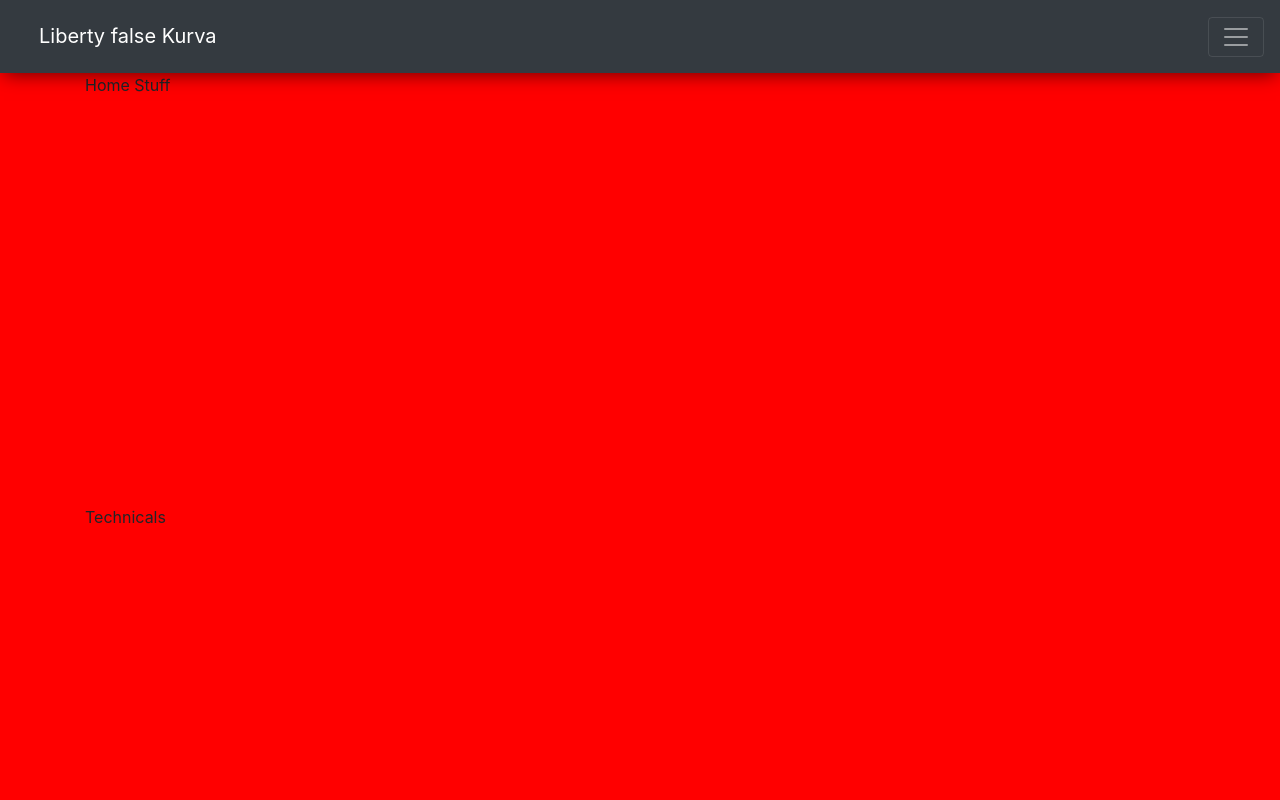
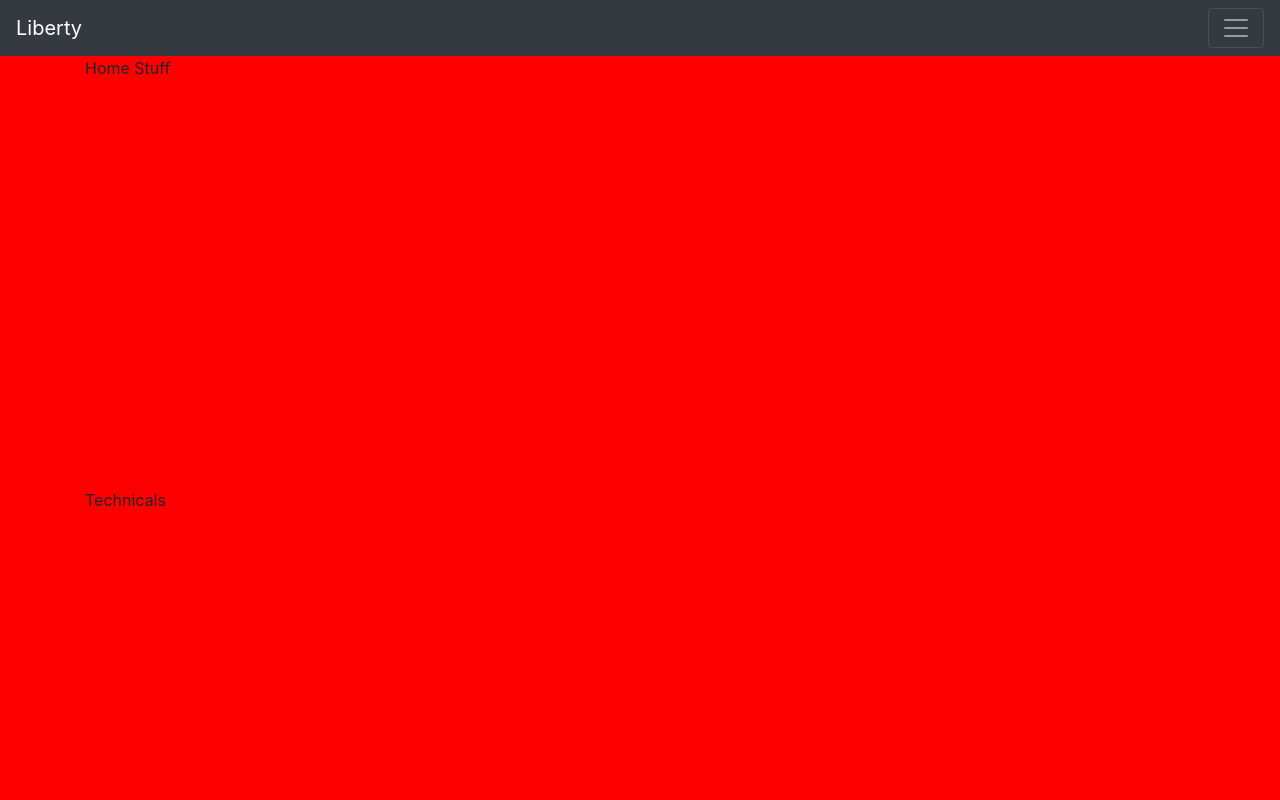
Before and after one commit to AdamAbonyi/AdamNuxtExample, a Nuxt app: page / in a window 1280 px wide. Shown: the top 800 px of the page. Built offline with nearby package versions, Linux system fonts and the light colour scheme.

Commit message:
Minor fixes to top bar

```diff
--- a/components/TopBar.vue
+++ b/components/TopBar.vue
@@ -1,6 +1,6 @@
 <template>
- <b-navbar class="animated-navbar" :class="{ 'navbarWh': !expand }" type="dark" sticky variant="dark" toggleable toggle-breakpoint="lg">
-    <b-navbar-brand to="/">Liberty {{expand}} {{text}}</b-navbar-brand>
+ <b-navbar class="animated-navbar" :class="{ 'navbarWh': !expand, 'transparent': !expand }" type="dark" sticky variant="dark" toggleable toggle-breakpoint="lg">
+    <b-navbar-brand to="/">Liberty</b-navbar-brand>
     <b-navbar-toggle target="nav_dropdown_collapse"></b-navbar-toggle>
 
     <b-collapse is-nav id="nav_dropdown_collapse">
@@ -32,35 +32,21 @@ export default {
       function() {
         this.expand = !this.expand;
       }.bind(this),
-      8000
+      3000
     );
   }
 };
 </script>
 
 <style scoped lang="scss">
-.navbarWh .navbar-toggle {
-  top: 6px;
-}
-
 .navbarWh {
-  background-color: White;
-  -webkit-box-shadow: 0px 5px 18px -4px rgba(0, 0, 0, 0.62);
-  -moz-box-shadow: 0px 5px 18px -4px rgba(0, 0, 0, 0.62);
-  box-shadow: 0px 5px 18px -4px rgba(0, 0, 0, 0.62);
   min-height: 120px;
 }
 
-.navbarWh .navbar-toggle .icon-bar {
-  background-color: #ef4c36;
-}
 @media (min-width: 320px) {
   .navbarWh {
     min-height: auto;
   }
-}
-.navbarWh .topMenu li a {
-  color: Black !important;
 }
 
 .navbarWh .navbar-brand {
@@ -71,13 +57,12 @@ export default {
   height: 43px;
 }
 
-* {
+.animated-navbar, .animated-navbar .navbar-brand {
   -webkit-transition: all 0.5s;
   transition: all 0.5s;
-  // min-height: 56px;
 }
-.higher-navbar {
-  min-height: auto;
+
+.transparent {
   background-color: transparent !important;
 }
 </style>
```
